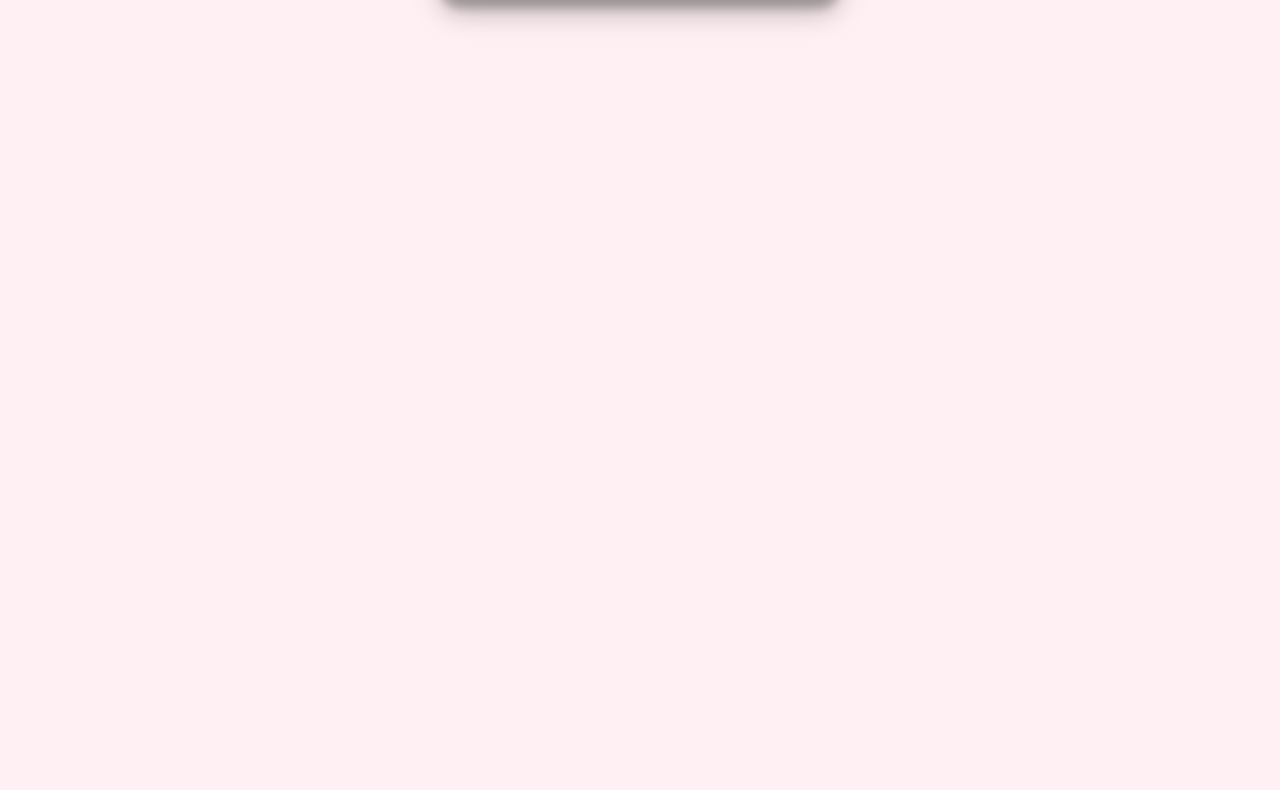
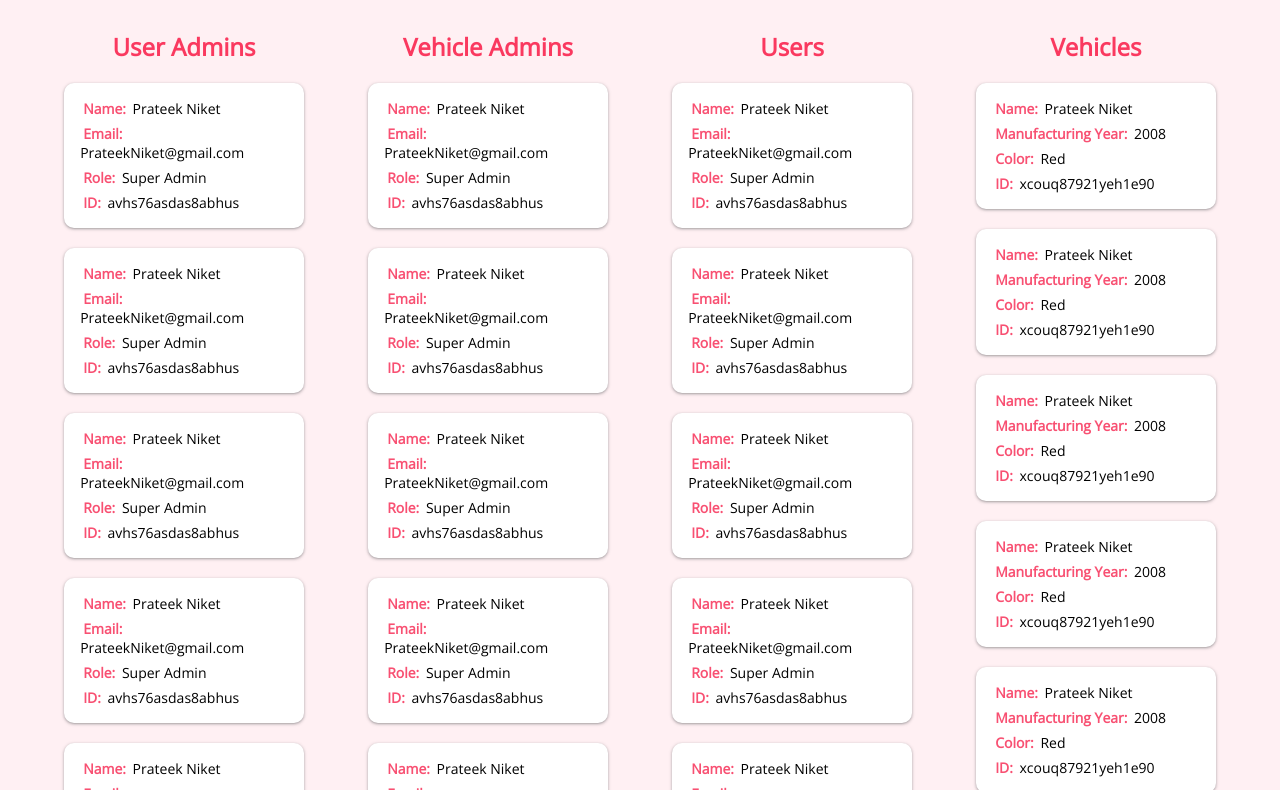
Before and after one commit to PrateekPheonix/Hylomobility-internship, a React (Create React App) app in the folder client/: page /superadmin in a window 1280 px wide. Shown: the part 610-1400 px from the top of the page. Before the commit the page ends 800 px from the top, so only its background shows below. Built offline with nearby package versions, Linux system fonts and the light colour scheme.

Commit message:
added cards and lists

```diff
--- a/client/src/components/SuperAdminForm.js
+++ b/client/src/components/SuperAdminForm.js
@@ -2,11 +2,13 @@ import React from 'react'
 
 import '../css/superadmin.css'
 import '../css/global.css'
+import UserCard from './UserCard'
+import VehicleCard from './VehicleCard'
 
 const SuperAdminForm = () => {
     return (
         <div>
-                <div className="form-container">
+            <div className="form-container">
                 <form method='POST' action="">
                     <label htmlFor="name">Name</label>
                     <input name='name' type="text" required />
@@ -19,6 +21,49 @@ const SuperAdminForm = () => {
                     <input type="submit" value="Create Admin" />
                 </form>
             </div>
+            <div className='list-container'>
+                <div className='list-column'>
+                    <h2>User Admins</h2>
+                    <UserCard/>
+                    <UserCard/>
+                    <UserCard/>
+                    <UserCard/>
+                    <UserCard/>
+                </div>
+                <div className='list-column'>
+                    <h2>Vehicle Admins</h2>
+                    <UserCard/>
+                    <UserCard/>
+                    <UserCard/>
+                    <UserCard/>
+                    <UserCard/>
+                    <UserCard/>
+                    <UserCard/>
+                    <UserCard/>
+                </div>
+                <div className='list-column'>
+                    <h2>Users</h2>
+                    <UserCard/>
+                    <UserCard/>
+                    <UserCard/>
+                    <UserCard/>
+                    <UserCard/>
+                    <UserCard/>
+                    <UserCard/>
+                </div>
+                <div className='list-column'>
+                    <h2>Vehicles</h2>
+                    <VehicleCard/>
+                    <VehicleCard/>
+                    <VehicleCard/>
+                    <VehicleCard/>
+                    <VehicleCard/>
+                    <VehicleCard/>
+                    <VehicleCard/>
+                    <VehicleCard/>
+                    <VehicleCard/>
+                </div>
+            </div>
         </div>
     )
 }
--- /dev/null
+++ b/client/src/components/UserCard.js
@@ -0,0 +1,17 @@
+import React from 'react'
+import '../css/card.css'
+
+const UserCard = () => {
+    return (
+        <div className='card'>
+            <div className="card-content">
+                <p><span className='card-head'>Name:</span> Prateek Niket</p>
+                <p><span className='card-head'>Email:</span> PrateekNiket@gmail.com</p>
+                <p><span className='card-head'>Role:</span> Super Admin</p>
+                <p><span className='card-head'>ID:</span> avhs76asdas8abhus</p>
+            </div>
+        </div>
+    )
+}
+
+export default UserCard
--- /dev/null
+++ b/client/src/components/VehicleCard.js
@@ -0,0 +1,17 @@
+import React from 'react'
+import '../css/card.css'
+
+const VehicleCard = () => {
+    return (
+        <div className='card'>
+            <div className="card-content">
+                <p><span className='card-head'>Name:</span> Prateek Niket</p>
+                <p><span className='card-head'>Manufacturing Year:</span> 2008</p>
+                <p><span className='card-head'>Color:</span> Red</p>
+                <p><span className='card-head'>ID:</span> xcouq87921yeh1e90</p>
+            </div>
+        </div>
+    )
+}
+
+export default VehicleCard
--- /dev/null
+++ b/client/src/css/card.css
@@ -0,0 +1,18 @@
+.card {
+  margin: 20px;
+  border-radius: 10px;
+  padding: 10px;
+  background-color: #fff;
+  box-shadow: rgba(60, 64, 67, 0.3) 0px 1px 2px 0px,
+    rgba(60, 64, 67, 0.15) 0px 1px 3px 1px;
+}
+
+p {
+  font-size: 14px;
+  margin: 6px;
+}
+.card-head {
+  font-weight: bold;
+  margin: 0 3px;
+  color: #f85072;
+}
--- a/client/src/css/superadmin.css
+++ b/client/src/css/superadmin.css
@@ -8,7 +8,7 @@
   left: 50%;
   -ms-transform: translateX(-50%) translateY(-50%);
   -webkit-transform: translate(-50%, -50%);
-  transform: translate(-50%, -50%);
+  transform: translate(-50%, -60%);
   box-shadow: rgba(0, 0, 0, 0.25) 0px 14px 28px,
     rgba(0, 0, 0, 0.22) 0px 10px 10px;
 }
@@ -16,3 +16,27 @@
 label {
   margin-right: 30px;
 }
+
+.list-container {
+  position: relative;
+  top: 40rem;
+  display: flex;
+  justify-content: space-around;
+  align-items: flex-start;
+  width: 95%;
+  height: fit-content;
+  margin: auto;
+  margin-bottom: 100px;
+  /* background-color: brown; */
+}
+
+.list-column {
+  /* background-color: aqua; */
+  width: 23%;
+  height: fit-content;
+}
+
+h2 {
+  text-align: center;
+  color: #fa395f;
+}
```
Also changed, not shown: 1 other file (tests, documents, lock files or other folders).
